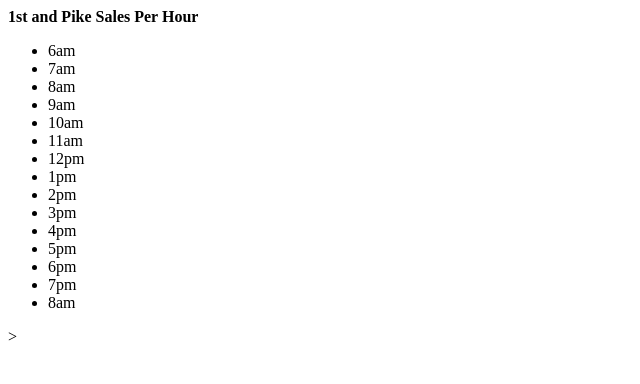
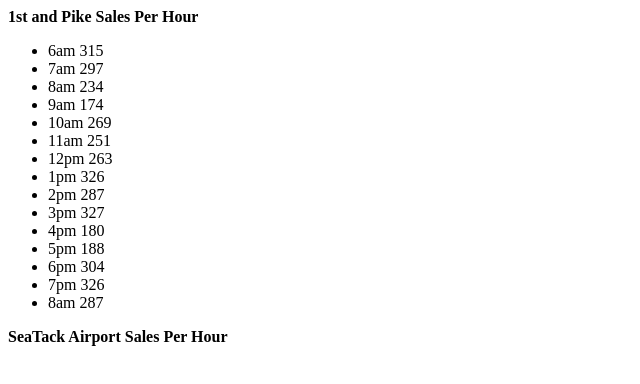
Before and after one commit to MinMaxed/cookie-stand, a plain HTML site: page sales.html in a window 1280 px wide. Shown: the whole page, without its empty margins (0-640 px from the left). Drawn offline with Linux system fonts and the light colour scheme.

Commit message:
first store functions, second store does not yet

```diff
--- a/js/app.js
+++ b/js/app.js
@@ -1,23 +1,42 @@
 var hoursOpen =  ['6am', '7am', '8am', '9am', '10am', '11am', '12pm', '1pm', '2pm', '3pm', '4pm', '5pm', '6pm', '7pm', '8am'];
 
 var firstAndPike = {
-  storeLocation: '1st and Pike',
   customersMin: 23,
   customersMax: 65,
   cookiePerCustomer: 6.3,
-  cookiesPerHour: this.customersPerHour*this.cookiePerCustomer,
-  showStoreHours: function() {
+  salesPerHours: function() {
     var Store1 = document.getElementById('storeFront1');
+
     for (var i=0; i<hoursOpen.length; i++) {
+
+      var customersPerHour = Math.random()*(this.customersMax-this.customersMin) + this.customersMin;
+
+      var cookiesPerHour = customersPerHour*this.cookiePerCustomer;
       var salesElement = document.createElement('li');
-      salesElement.textContent = hoursOpen[i];
+      salesElement.textContent = hoursOpen[i] + ' ' + Math.round(cookiesPerHour);
       Store1.appendChild(salesElement);
     }
   },
-  customersPerHour: function() {
-    Math.random()*(this.customersMax-this.customersMin) + this.customersMin;
+};
+
+var seaTacAirport = {
+  customersMin: 3,
+  customersMax: 24,
+  cookiePerCustomer:1.2,
+  salesPerHours: function() {
+    var Store2 = document.getElementById('storefront2');
+
+    for (var i=0; i<hoursOpen.length; i++) {
+      var customersPerHour = Math.random()*(this.customersMax - this.customersMin) + this.customersMin;
+
+      var cookiesPerHour = customersPerHour*this.cookiePerCustomer;
+
+      var salesElement = document.createElement('li');
+      salesElement.textContent = hoursOpen[i] + ' ' + Math.round(cookiesPerHour);
+      Store2.appendChild(salesElement);
+    }
   },
 };
 
-firstAndPike.customersPerHour();
-firstAndPike.showStoreHours();
+firstAndPike.salesPerHours();
+seaTacAirport.salesPerHours();
--- a/sales.html
+++ b/sales.html
@@ -8,7 +8,10 @@
   <body>
     <main>
       <strong>1st and Pike Sales Per Hour</strong>
-      <ul id="storeFront1"></ul>>
+      <ul id="storeFront1"></ul>
+
+      <strong> SeaTack Airport Sales Per Hour</strong>
+      <ul id="storeFront2"></ul>
 
     </main>
     <script src="js/app.js"></script>
```
